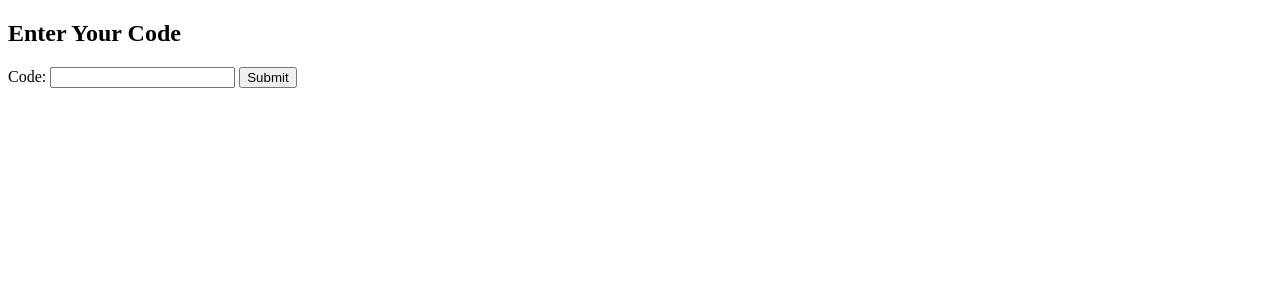
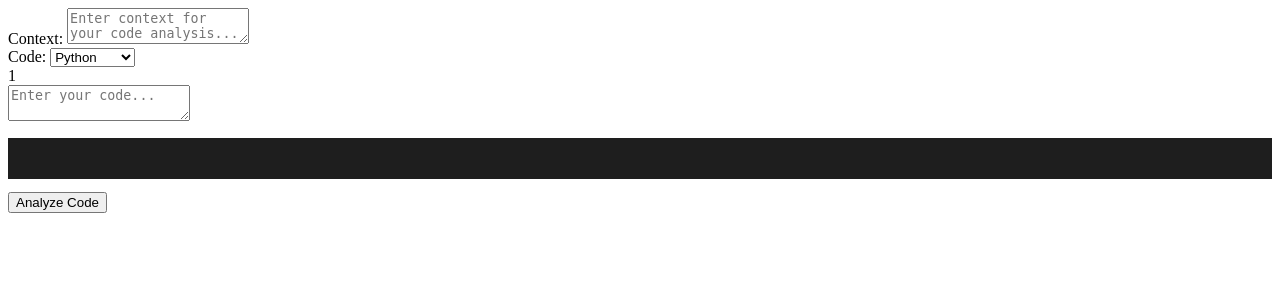
Before and after one commit to kyledrockwell/spartahack2025, a Python web app: template flask/templates/index.html in a window 1280 px wide. Shown: the top 300 px of the page. Run offline with Jinja, Linux system fonts and the light colour scheme; the template is opened without the code that fills it, so the values that code supplies are empty; some libraries are stand-ins or nearby versions.

Commit message:
DONE WITH DESIGN AND APP.PY

```diff
--- a/flask/templates/index.html
+++ b/flask/templates/index.html
@@ -3,14 +3,110 @@
 <head>
     <meta charset="UTF-8">
     <meta name="viewport" content="width=device-width, initial-scale=1.0">
-    <title>Code Input Page</title>
+    <title>Code Analysis App</title>
+    <!-- Highlight.js VS Code Dark Theme -->
+    <link rel="stylesheet" href="https://cdnjs.cloudflare.com/ajax/libs/highlight.js/11.8.0/styles/vs2015.min.css">
+    <link rel="stylesheet" href="{{ url_for('static', filename='css/style.css') }}">
 </head>
 <body>
-    <h2>Enter Your Code</h2>
-    <form method="post">
-        <label for="code">Code:</label>
-        <input type="text" id="code" name="code">
-        <button type="submit">Submit</button>
-    </form>
+    <div class="container">
+        <form method="POST">
+            <!-- Context input -->
+            <label class="input-label">Context:</label>
+            <textarea
+                name="context"
+                class="context-input"
+                placeholder="Enter context for your code analysis..."
+            >{{ context if context else '' }}</textarea>
+
+            <div class="editor-header">
+                <label>Code:</label>
+                <select name="language" class="language-select">
+                    <option value="python">Python</option>
+                    <option value="javascript">JavaScript</option>
+                    <option value="java">Java</option>
+                    <option value="cpp">C++</option>
+                </select>
+            </div>
+            <div class="editor">
+                <div class="line-numbers" id="lineNumbers">
+                    <div>1</div>
+                </div>
+                <div class="code-area">
+                    <textarea
+                        id="codeInput"
+                        name="code"
+                        spellcheck="false"
+                        placeholder="Enter your code..."
+                        required>{{ code if code else '' }}</textarea>
+                    <pre><code id="codeOutput"></code></pre>
+                </div>
+            </div>
+
+            <button type="submit">Analyze Code</button>
+
+            {% if result %}
+            <div class="result">
+                <h3>Analysis Result:</h3>
+                <pre><code>{{ result }}</code></pre>
+            </div>
+            {% endif %}
+        </form>
+    </div>
+
+    <!-- Highlight.js -->
+    <script src="https://cdnjs.cloudflare.com/ajax/libs/highlight.js/11.8.0/highlight.min.js"></script>
+    <script>
+        const codeInput = document.getElementById('codeInput');
+        const codeOutput = document.getElementById('codeOutput');
+        const lineNumbers = document.getElementById('lineNumbers');
+        const languageSelect = document.querySelector('.language-select');
+
+        // Configure highlight.js
+        hljs.configure({ languages: ['python', 'javascript', 'java', 'cpp'] });
+
+        function updateCode() {
+            const code = codeInput.value || ' ';
+            const language = languageSelect.value;
+
+            // Update code highlighting
+            codeOutput.className = `hljs language-${language}`;
+            codeOutput.textContent = code;
+            hljs.highlightElement(codeOutput);
+
+            // Update line numbers
+            const lineCount = (code.match(/\n/g) || []).length + 1;
+            lineNumbers.innerHTML = Array.from(
+                { length: lineCount },
+                (_, i) => `<div>${i + 1}</div>`
+            ).join('');
+        }
+
+        // Handle textarea input
+        codeInput.addEventListener('input', updateCode);
+
+        // Handle textarea scroll
+        codeInput.addEventListener('scroll', () => {
+            codeOutput.scrollTop = codeInput.scrollTop;
+        });
+
+        // Handle language change
+        languageSelect.addEventListener('change', updateCode);
+
+        // Handle tab key
+        codeInput.addEventListener('keydown', function(e) {
+            if (e.key === 'Tab') {
+                e.preventDefault();
+                const start = this.selectionStart;
+                const end = this.selectionEnd;
+                this.value = this.value.substring(0, start) + '    ' + this.value.substring(end);
+                this.selectionStart = this.selectionEnd = start + 4;
+                updateCode();
+            }
+        });
+
+        // Initial highlight
+        updateCode();
+    </script>
 </body>
 </html>
```
Also changed, not shown: flask/app.py (+56 -7 lines).
